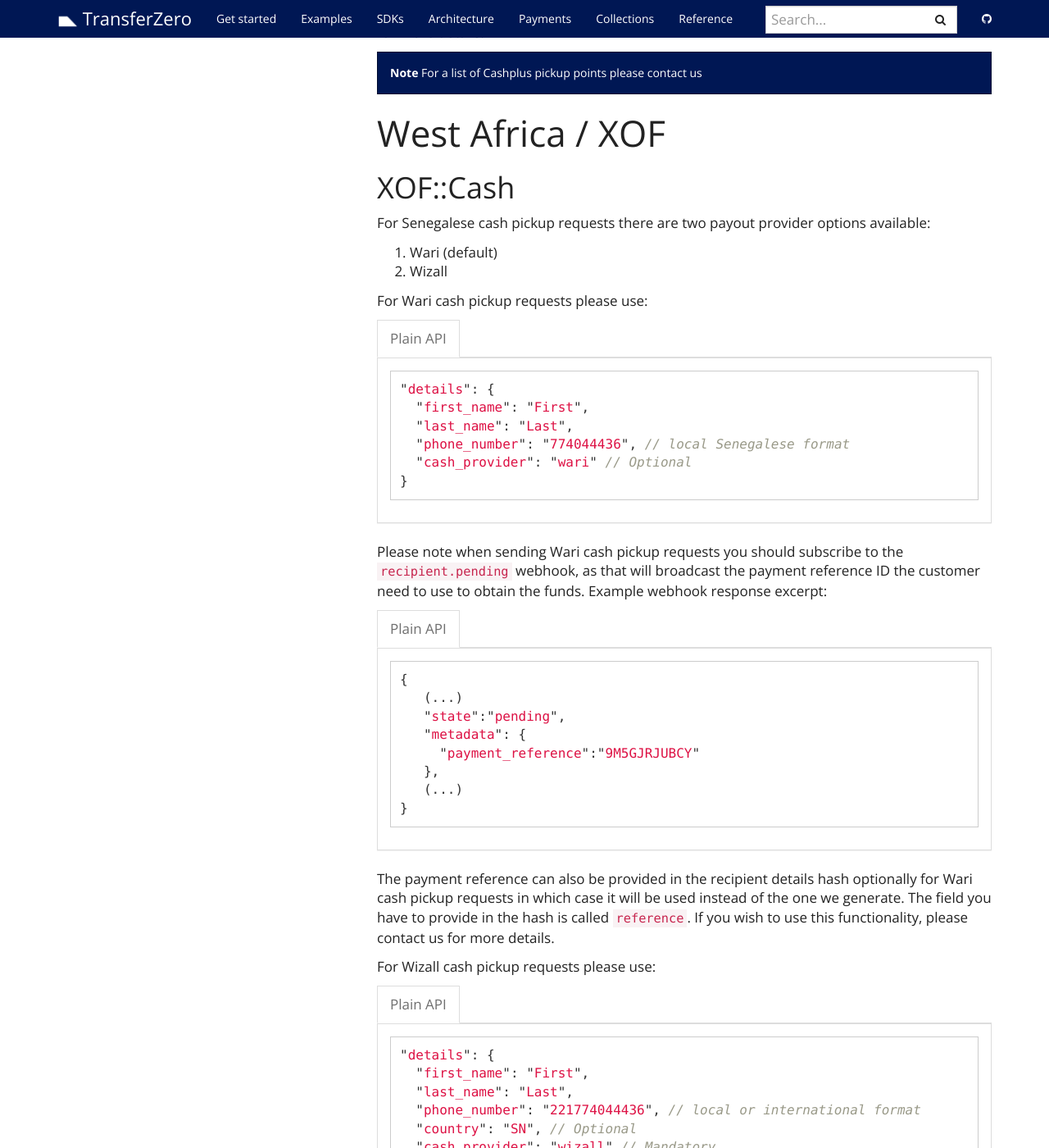
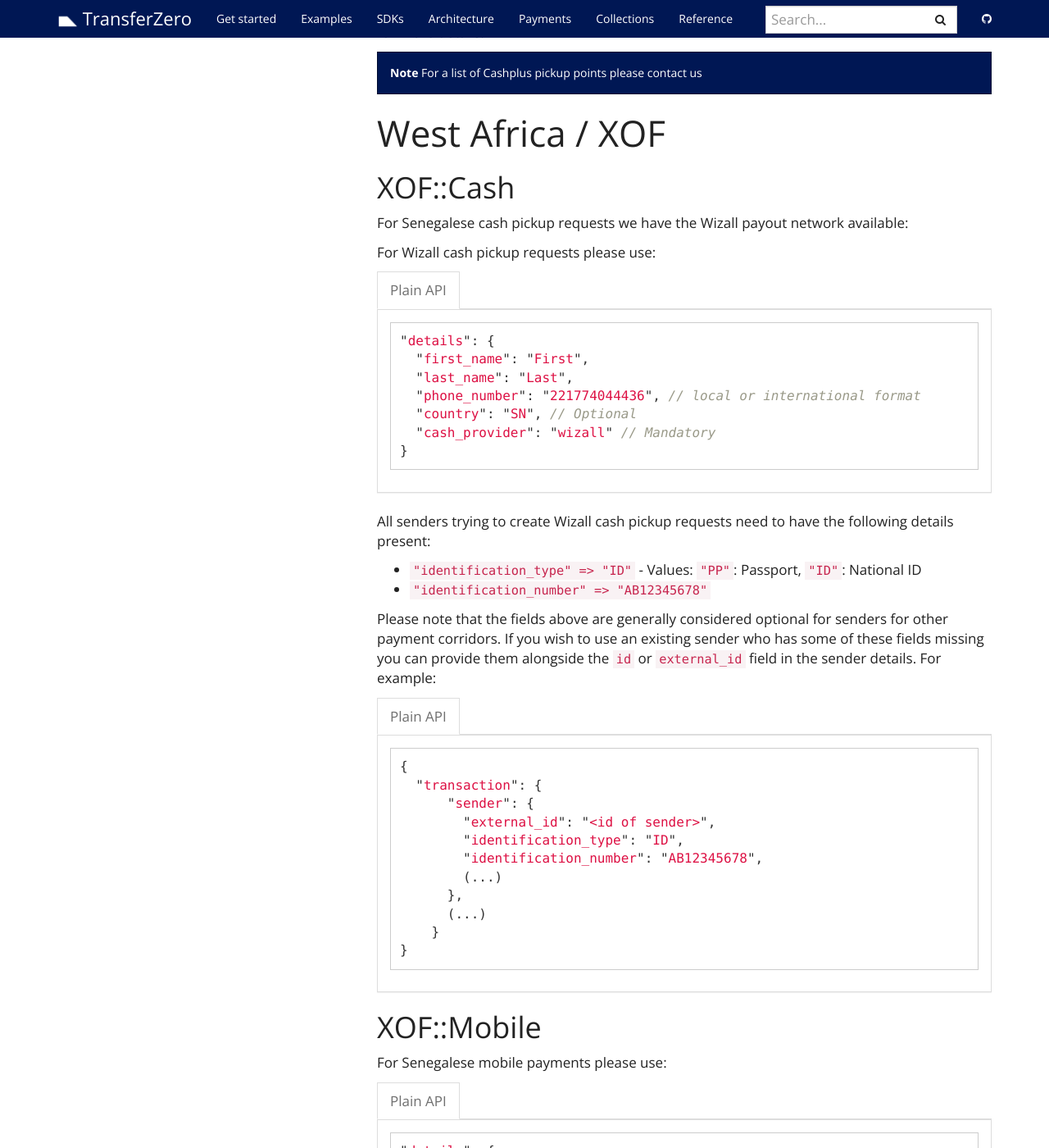
Before and after one commit to transferzero/api-documentation, a Jekyll site: the page built from _docs/payout-details.md, in a window 1280 px wide and 1400 px high, scrolled down 9182 px. Shown: the whole window at 82% size. Built offline with Jekyll 4.4.1, drawn with Linux system fonts in a browser that asks for light colours; nearby versions of some CDN libraries; comment, search, counter and statistics services are not loaded.

Commit message:
BTA-5884 Remove documentation for WARI
As this is no longer a supported payment rail

````diff
--- a/_docs/payout-details.md
+++ b/_docs/payout-details.md
@@ -399,44 +399,7 @@
 
 ## XOF::Cash
 
-For Senegalese cash pickup requests there are two payout provider options available:
-
-1. Wari (default)
-2. Wizall
-
-For Wari cash pickup requests please use:
-
-{% capture data-raw %}
-```javascript
-"details": {
-  "first_name": "First",
-  "last_name": "Last",
-  "phone_number": "774044436", // local Senegalese format
-  "cash_provider": "wari" // Optional
-}
-```
-{% endcapture %}
-
-{% include language-tabbar.html prefix="xof-cash-details" raw=data-raw %}
-
-Please note when sending Wari cash pickup requests you should subscribe to the `recipient.pending` webhook, as that will broadcast the payment reference ID the customer need to use to obtain the funds. Example webhook response excerpt:
-
-{% capture data-raw %}
-```javascript
-{
-   (...)
-   "state":"pending",
-   "metadata": {
-     "payment_reference":"9M5GJRJUBCY"
-   },
-   (...)
-}
-```
-{% endcapture %}
-
-{% include language-tabbar.html prefix="xof-cash-pending" raw=data-raw %}
-
-The payment reference can also be provided in the recipient details hash optionally for Wari cash pickup requests in which case it will be used instead of the one we generate. The field you have to provide in the hash is called `reference`. If you wish to use this functionality, please contact us for more details.
+For Senegalese cash pickup requests we have the Wizall payout network available:
 
 For Wizall cash pickup requests please use:
 
````
